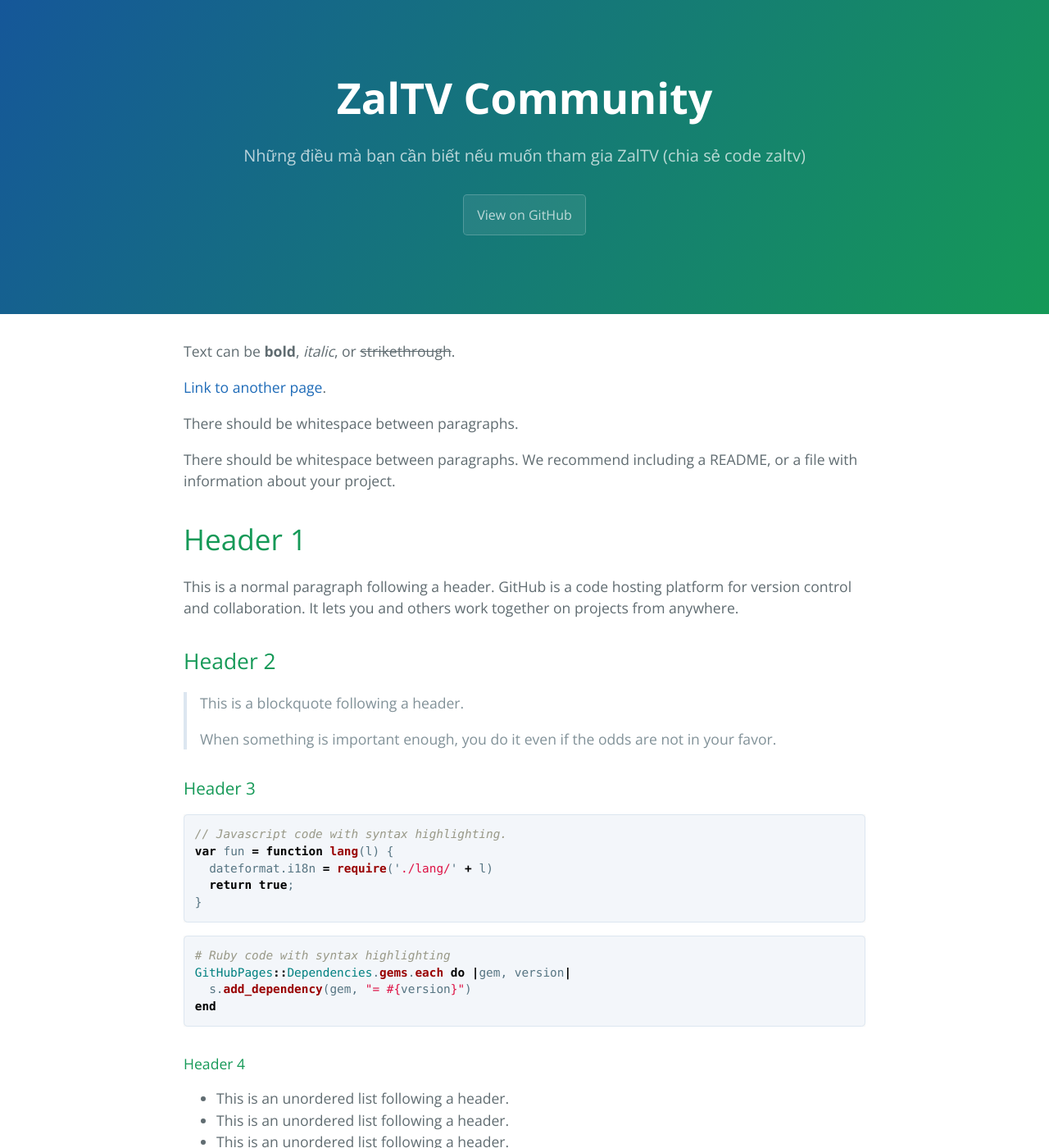
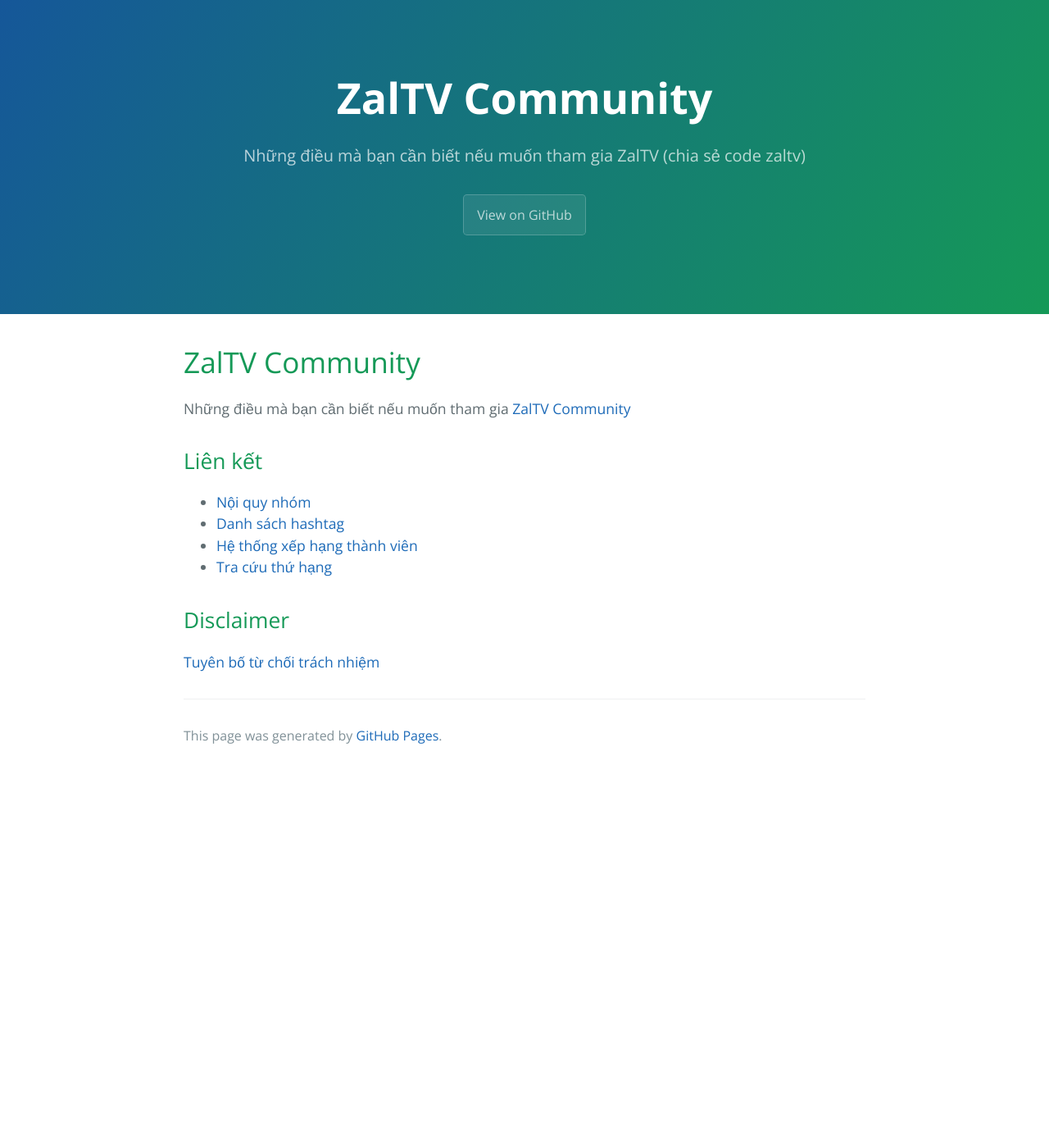
Before and after one commit to huuvinhtv/zaltv, a Jekyll site: the page built from index.md, in a window 1280 px wide and 1400 px high. Shown: the whole window at 82% size. Built offline with Jekyll 4.4.1, drawn with Linux system fonts in a browser that asks for light colours; our own code applies the rules of GitHub Pages for plain Markdown files; some of the changed text lies outside the part shown.

Commit message:
Update index.md

````diff
--- a/index.md
+++ b/index.md
@@ -1,123 +1,13 @@
----
-layout: default
----
+# ZalTV Community
 
-Text can be **bold**, _italic_, or ~~strikethrough~~.
+Những điều mà bạn cần biết nếu muốn tham gia [ZalTV Community](https://www.facebook.com/groups/zaltv/)
 
-[Link to another page](./another-page.html).
+## Liên kết
 
-There should be whitespace between paragraphs.
+- [Nội quy nhóm](rules.md)
+- [Danh sách hashtag](hashtags.md)
+- [Hệ thống xếp hạng thành viên](rank.md)
+- [Tra cứu thứ hạng](https://zaltv.ga)
 
-There should be whitespace between paragraphs. We recommend including a README, or a file with information about your project.
-
-# Header 1
-
-This is a normal paragraph following a header. GitHub is a code hosting platform for version control and collaboration. It lets you and others work together on projects from anywhere.
-
-## Header 2
-
-> This is a blockquote following a header.
->
-> When something is important enough, you do it even if the odds are not in your favor.
-
-### Header 3
-
-```js
-// Javascript code with syntax highlighting.
-var fun = function lang(l) {
-  dateformat.i18n = require('./lang/' + l)
-  return true;
-}
-```
-
-```ruby
-# Ruby code with syntax highlighting
-GitHubPages::Dependencies.gems.each do |gem, version|
-  s.add_dependency(gem, "= #{version}")
-end
-```
-
-#### Header 4
-
-*   This is an unordered list following a header.
-*   This is an unordered list following a header.
-*   This is an unordered list following a header.
-
-##### Header 5
-
-1.  This is an ordered list following a header.
-2.  This is an ordered list following a header.
-3.  This is an ordered list following a header.
-
-###### Header 6
-
-| head1        | head two          | three |
-|:-------------|:------------------|:------|
-| ok           | good swedish fish | nice  |
-| out of stock | good and plenty   | nice  |
-| ok           | good `oreos`      | hmm   |
-| ok           | good `zoute` drop | yumm  |
-
-### There's a horizontal rule below this.
-
-* * *
-
-### Here is an unordered list:
-
-*   Item foo
-*   Item bar
-*   Item baz
-*   Item zip
-
-### And an ordered list:
-
-1.  Item one
-1.  Item two
-1.  Item three
-1.  Item four
-
-### And a nested list:
-
-- level 1 item
-  - level 2 item
-  - level 2 item
-    - level 3 item
-    - level 3 item
-- level 1 item
-  - level 2 item
-  - level 2 item
-  - level 2 item
-- level 1 item
-  - level 2 item
-  - level 2 item
-- level 1 item
-
-### Small image
-
-![Octocat](https://assets-cdn.github.com/images/icons/emoji/octocat.png)
-
-### Large image
-
-![Branching](https://guides.github.com/activities/hello-world/branching.png)
-
-
-### Definition lists can be used with HTML syntax.
-
-<dl>
-<dt>Name</dt>
-<dd>Godzilla</dd>
-<dt>Born</dt>
-<dd>1952</dd>
-<dt>Birthplace</dt>
-<dd>Japan</dd>
-<dt>Color</dt>
-<dd>Green</dd>
-</dl>
-
-```
-Long, single-line code blocks should not wrap. They should horizontally scroll if they are too long. This line should be long enough to demonstrate this.
-```
-
-```
-The final element.
-```
+## Disclaimer
+[Tuyên bố từ chối trách nhiệm](disclaimer.md)
````
